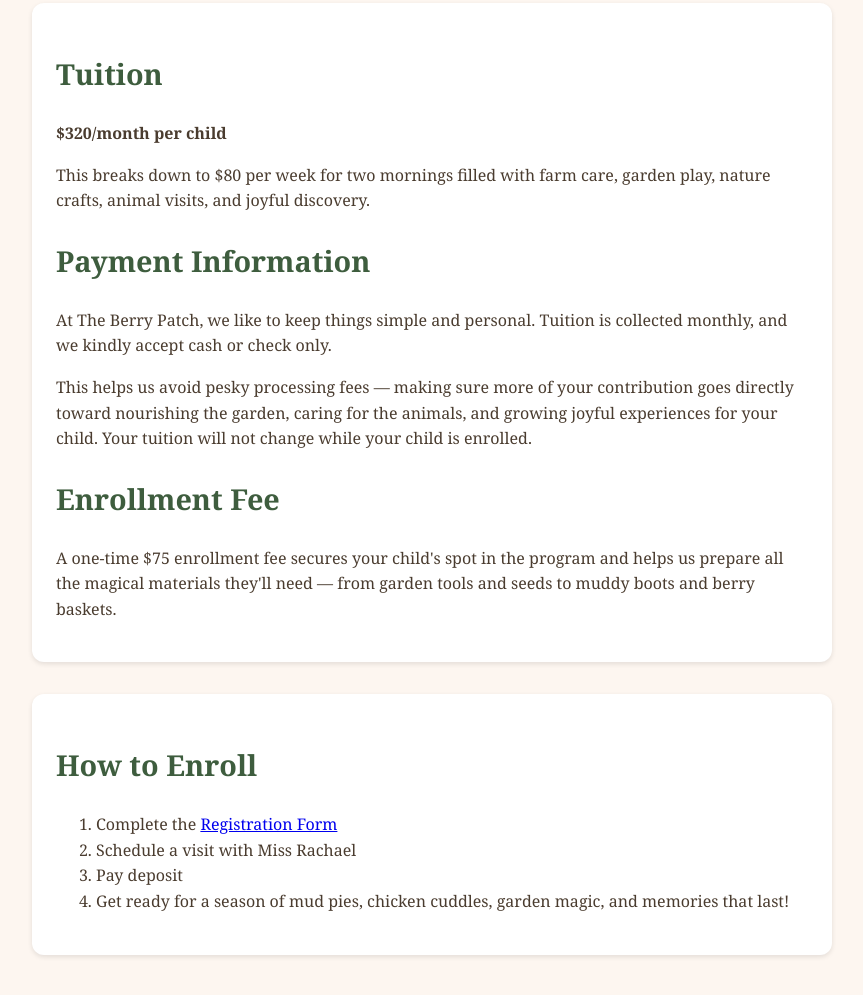
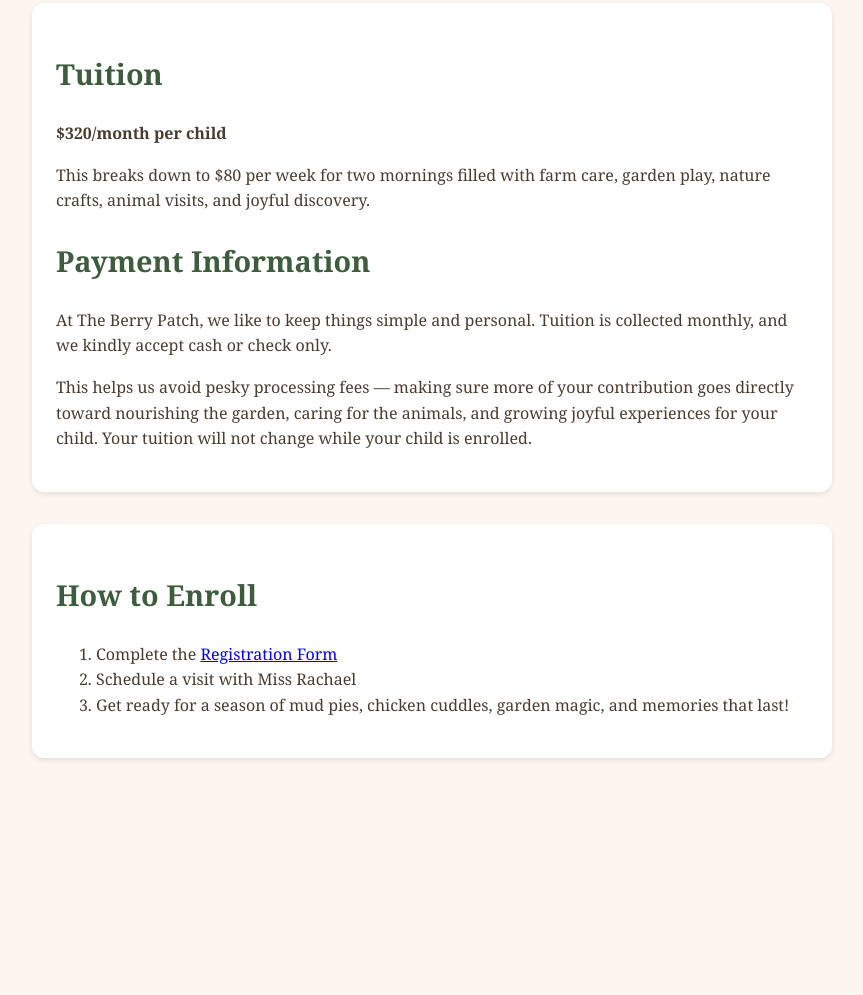
Before and after one commit to rryan17/BerryPatch, a plain HTML site: page enrollment.html in a window 1280 px wide. Shown: the part 251-1246 px from the top of the page, without its empty margins (208-1071 px from the left). After the commit the page ends 1073 px from the top, so only its background shows below. Drawn offline with Linux system fonts and the light colour scheme.

Commit message:
Update enrollment.html

```diff
--- a/enrollment.html
+++ b/enrollment.html
@@ -111,8 +111,6 @@
       <p>At The Berry Patch, we like to keep things simple and personal. Tuition is collected monthly, and we kindly accept cash or check only.</p>
       <p>This helps us avoid pesky processing fees — making sure more of your contribution goes directly toward nourishing the garden, caring for the animals, and growing joyful experiences for your child. Your tuition will not change while your child is enrolled.</p>
 
-      <h2>Enrollment Fee</h2>
-      <p>A one-time $75 enrollment fee secures your child's spot in the program and helps us prepare all the magical materials they'll need — from garden tools and seeds to muddy boots and berry baskets.</p>
     </section>
 
     <section class="enrollment-steps">
@@ -120,7 +118,6 @@
       <ol>
         <li>Complete the <a href="#">Registration Form</a></li>
         <li>Schedule a visit with Miss Rachael</li>
-        <li>Pay deposit</li>
         <li>Get ready for a season of mud pies, chicken cuddles, garden magic, and memories that last!</li>
       </ol>
     </section>
```
